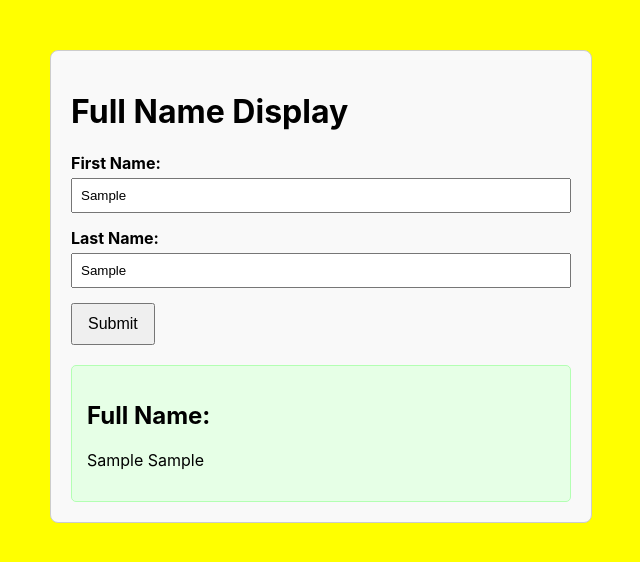
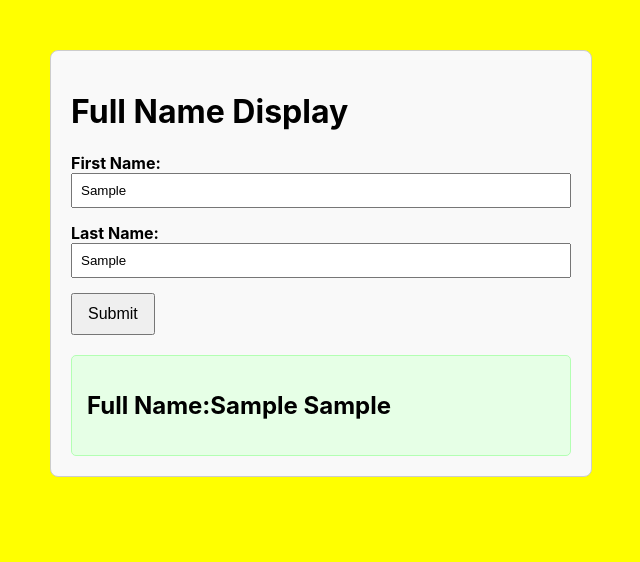
Before and after one commit to asrithasri/DisplayName, a React (Create React App) app: page / in a window 1280 px wide. Both pictures are taken after typing "Sample", "Sample" into the empty fields and a click on the button "Submit". Shown: the top 562 px of the page, without its empty margins (319-959 px from the left). Built offline with nearby package versions, Linux system fonts and the light colour scheme.

Commit message:
forth commit

```diff
--- a/src/App.js
+++ b/src/App.js
@@ -18,9 +18,9 @@ function App() {
 
   const handleSubmit = (e) => {
     e.preventDefault();
-    const { firstName, lastName } = fullName;
 
-    if (firstName.trim() && lastName.trim()) {
+
+    if (fullName.firstName.trim() && fullName.lastName.trim()) {
       setIsSubmitted(true);
     } else {
       setIsSubmitted(false);
@@ -30,11 +30,11 @@ function App() {
 
   return (
     <div className="app-container">
-      <form onSubmit={handleSubmit}>
+      <form action="submit" onSubmit={handleSubmit}>
         <h1>Full Name Display</h1>
 
         <div className="form-group">
-          <label htmlFor="firstName">First Name:</label>
+          <label htmlFor="firstName">First Name:
           <input
             type="text"
             id="firstName"
@@ -43,11 +43,13 @@ function App() {
             onChange={handleChange}
             placeholder="Enter first name"
             required
+
           />
+          </label>
         </div>
 
         <div className="form-group">
-          <label htmlFor="lastName">Last Name:</label>
+          <label htmlFor="lastName">Last Name:
           <input
             type="text"
             id="lastName"
@@ -57,6 +59,7 @@ function App() {
             placeholder="Enter last name"
             required
           />
+          </label>
         </div>
 
         <button type="submit">Submit</button>
@@ -64,10 +67,8 @@ function App() {
 
       {isSubmitted && (
         <div className="result">
-          <h2>Full Name:</h2>
-          <p>
-            {fullName.firstName} {fullName.lastName}
-          </p>
+          <h2>{`Full Name:${fullName.firstName} ${fullName.lastName}`}</h2>
+
         </div>
       )}
     </div>
```
